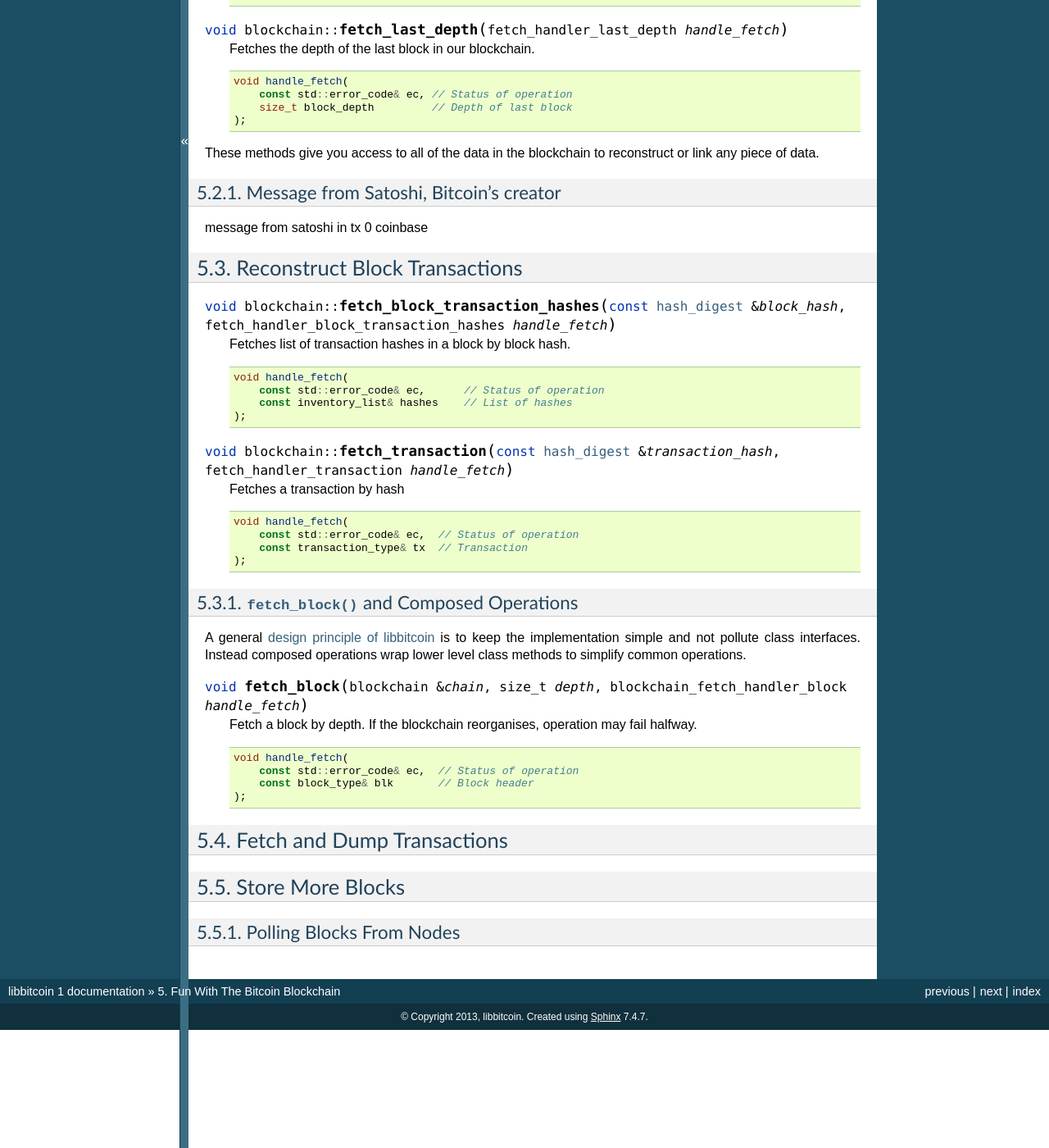
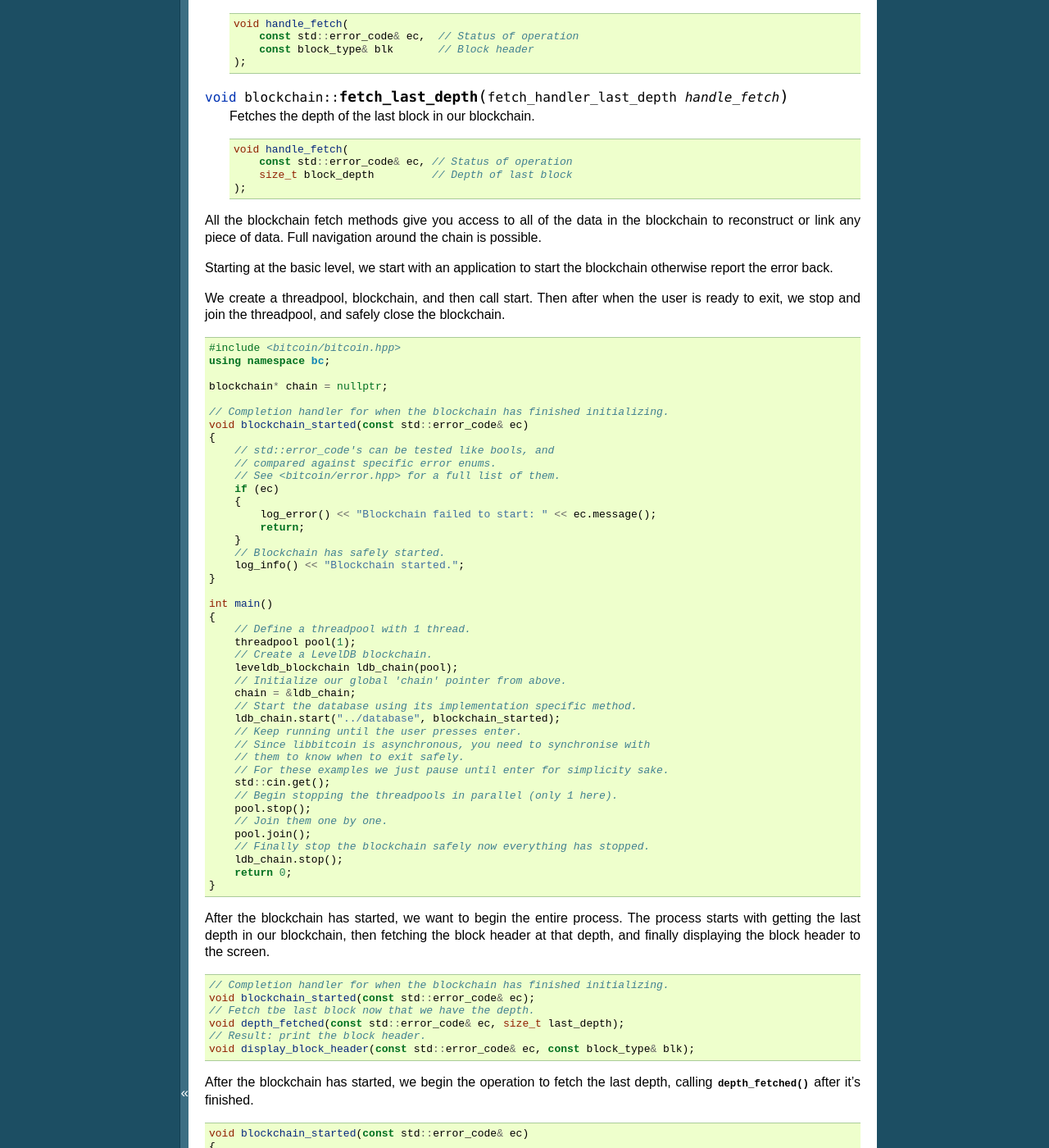
Before and after one commit to timjones47477timjones/libbitcoin-system, a Sphinx documentation site: the page built from doc/sphinx/blockchain.rst, in a window 1280 px wide and 1400 px high, scrolled down 2016 px. Shown: the whole window at 82% size. Built offline with Sphinx 7.4.7, drawn with Linux system fonts in a browser that asks for light colours; pages that are not in the unit, such as notebooks, are missing from menus; some of the changed text lies outside the part shown.

Commit message:
added display-last tutorial.

```diff
--- a/doc/sphinx/blockchain.rst
+++ b/doc/sphinx/blockchain.rst
@@ -117,6 +117,11 @@ validating the block against the current blockchain, returning competing blocks
 to the orphan pool (if needed), insertion into the database and processing
 any dependent blocks.
 
+In our example we want to fetch and display the last block header. To fetch
+the last depth number, we use :func:`blockchain::fetch_last_depth`. To fetch
+the block header for a depth number, we use
+:func:`blockchain::fetch_block_header`.
+
 .. cpp:function:: void blockchain::fetch_block_header(size_t depth, fetch_handler_block_header handle_fetch)
 
    Fetches the block header by depth.
@@ -137,8 +142,158 @@ any dependent blocks.
         size_t block_depth         // Depth of last block
     );
 
-These methods give you access to all of the data in the blockchain to
-reconstruct or link any piece of data.
+All the blockchain fetch methods give you access to all of the data in the
+blockchain to reconstruct or link any piece of data. Full navigation around
+the chain is possible.
+
+Starting at the basic level, we start with an application to start the
+blockchain otherwise report the error back.
+
+We create a threadpool, blockchain, and then call start. Then after when
+the user is ready to exit, we stop and join the threadpool, and safely
+close the blockchain.
+
+::
+
+    #include <bitcoin/bitcoin.hpp>
+    using namespace bc;
+
+    blockchain* chain = nullptr;
+
+    // Completion handler for when the blockchain has finished initializing.
+    void blockchain_started(const std::error_code& ec)
+    {
+        // std::error_code's can be tested like bools, and
+        // compared against specific error enums.
+        // See <bitcoin/error.hpp> for a full list of them.
+        if (ec)
+        {
+            log_error() << "Blockchain failed to start: " << ec.message();
+            return;
+        }
+        // Blockchain has safely started.
+        log_info() << "Blockchain started.";
+    }
+
+    int main()
+    {
+        // Define a threadpool with 1 thread.
+        threadpool pool(1);
+        // Create a LevelDB blockchain.
+        leveldb_blockchain ldb_chain(pool);
+        // Initialize our global 'chain' pointer from above.
+        chain = &ldb_chain;
+        // Start the database using its implementation specific method.
+        ldb_chain.start("../database", blockchain_started);
+        // Keep running until the user presses enter.
+        // Since libbitcoin is asynchronous, you need to synchronise with
+        // them to know when to exit safely.
+        // For these examples we just pause until enter for simplicity sake.
+        std::cin.get();
+        // Begin stopping the threadpools in parallel (only 1 here).
+        pool.stop();
+        // Join them one by one.
+        pool.join();
+        // Finally stop the blockchain safely now everything has stopped.
+        ldb_chain.stop();
+        return 0;
+    }
+
+After the blockchain has started, we want to begin the entire process.
+The process starts with getting the last depth in our blockchain, then
+fetching the block header at that depth, and finally displaying the
+block header to the screen.
+
+::
+
+    // Completion handler for when the blockchain has finished initializing.
+    void blockchain_started(const std::error_code& ec);
+    // Fetch tbe last block now that we have the depth.
+    void depth_fetched(const std::error_code& ec, size_t last_depth);
+    // Result: print the block header.
+    void display_block_header(const std::error_code& ec, const block_type& blk);
+
+After the blockchain has started, we begin the operation to fetch the last
+depth, calling :func:`depth_fetched` after it's finished.
+
+::
+
+    void blockchain_started(const std::error_code& ec)
+    {
+        // std::error_code's can be tested like bools, and
+        // compared against specific error enums.
+        // See <bitcoin/error.hpp> for a full list of them.
+        if (ec)
+        {
+            log_error() << "Blockchain failed to start: " << ec.message();
+            return;
+        }
+        // Blockchain has safely started.
+        log_info() << "Blockchain started.";
+        // chain should've been set inside main().
+        assert(chain);
+        // Begin fetching the last depth number.
+        chain->fetch_last_depth(depth_fetched);
+    }
+
+After :func:`depth_fetched` has been called, we know the block number and
+begin fetching the block header.
+
+::
+
+    void depth_fetched(const std::error_code& ec, size_t last_depth)
+    {
+        if (ec)
+        {
+            log_error() << "Failed to fetch last depth: " << ec.message();
+            return;
+        }
+        // Display the block number.
+        log_info() << "Depth: " << last_depth;
+        assert(chain);
+        // Begin fetching the block header.
+        chain->fetch_block_header(last_depth, display_block_header);
+    }
+
+Now finally the block header is received, and can be displayed. This is
+the final operation in this sequence.
+
+As we only requested the block header, the transactions list will be
+empty. Getting a full block involves getting the transaction hashes
+associated with that block, and fetching each one which is provided
+by the composed operation :func:`fetch_block`.
+
+::
+
+    void display_block_header(const std::error_code& ec, const block_type& blk)
+    {
+        if (ec)
+        {
+            log_error() << "Failure fetching block header: " << ec.message();
+            return;
+        }
+        // 32 byte std::array of uint8_t
+        const hash_digest& blk_hash = hash_block_header(blk);
+        // Encode block hash into a pretty hex string.
+        log_info() << "hash: " << pretty_hex(blk_hash);
+        // Display a few fields from the block header.
+        // See <bitcoin/primitives.hpp> for the definition of block_type.
+        log_info() << "version: " << blk.version;
+        // hash_digest can be used directly in log_info(),
+        // implicity calling pretty_hex() on the hash_digest.
+        log_info() << "previous_block_hash: " << blk.previous_block_hash;
+        log_info() << "merkle: " << blk.merkle;
+        log_info() << "timestamp: " << blk.timestamp;
+        log_info() << "bits: " << blk.bits;
+        log_info() << "nonce: " << blk.nonce;
+        // This is not the full block, only the header.
+        // For the full block use fetch_block() instead.
+        assert(blk.transactions.size() == 0);
+        // A goodbye message.
+        log_info() << "Finished.";
+    }
+
+The full example is in :ref:`examples/display-last.cpp <examples_display-last>`.
 
 Message from Satoshi, Bitcoin's creator
 ------------------------------------------------
--- a/doc/sphinx/index.rst
+++ b/doc/sphinx/index.rst
@@ -26,4 +26,5 @@ Contents:
    examples/priv
    examples/determ
    examples/initchain
+   examples/display-last
    examples/fullnode
--- a/doc/sphinx/introduction.rst
+++ b/doc/sphinx/introduction.rst
@@ -122,5 +122,7 @@ the examples/ directory of the source libbitcoin package.
   public and private keys.
 * :ref:`initchain.cpp <examples_initchain>`, initialize :class:`leveldb_blockchain` by creating a
   blank new database and adding the genesis block at depth 0.
+* :ref:`display-last.cpp <examples_display-last>` fetches and displays the last
+  block in a blockchain database.
 * :ref:`fullnode.cpp <examples_fullnode>` is a full node Bitcoin implementation. Blocks and
   unconfirmed transactions are validated.
```
Also changed, not shown: doc/sphinx/examples/display-last.rst (added, +107 -0 lines), 1 other file.
